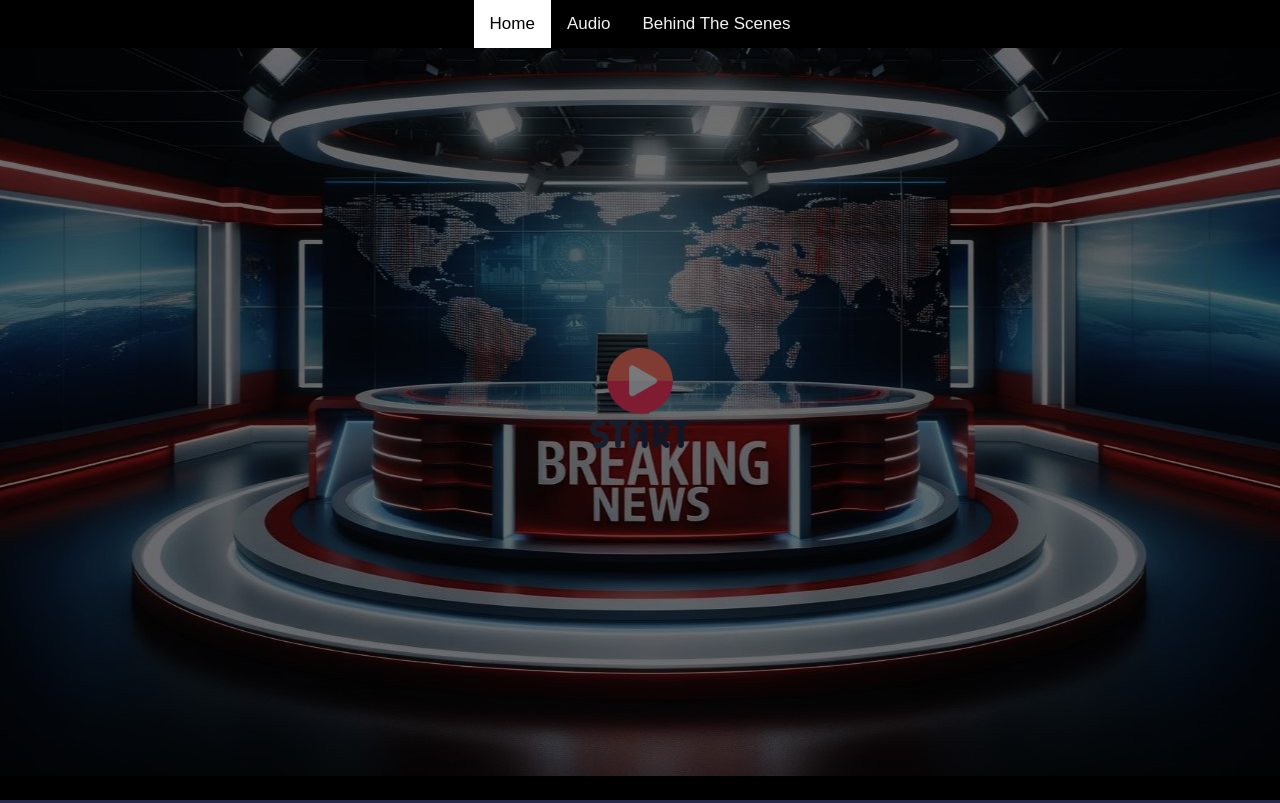
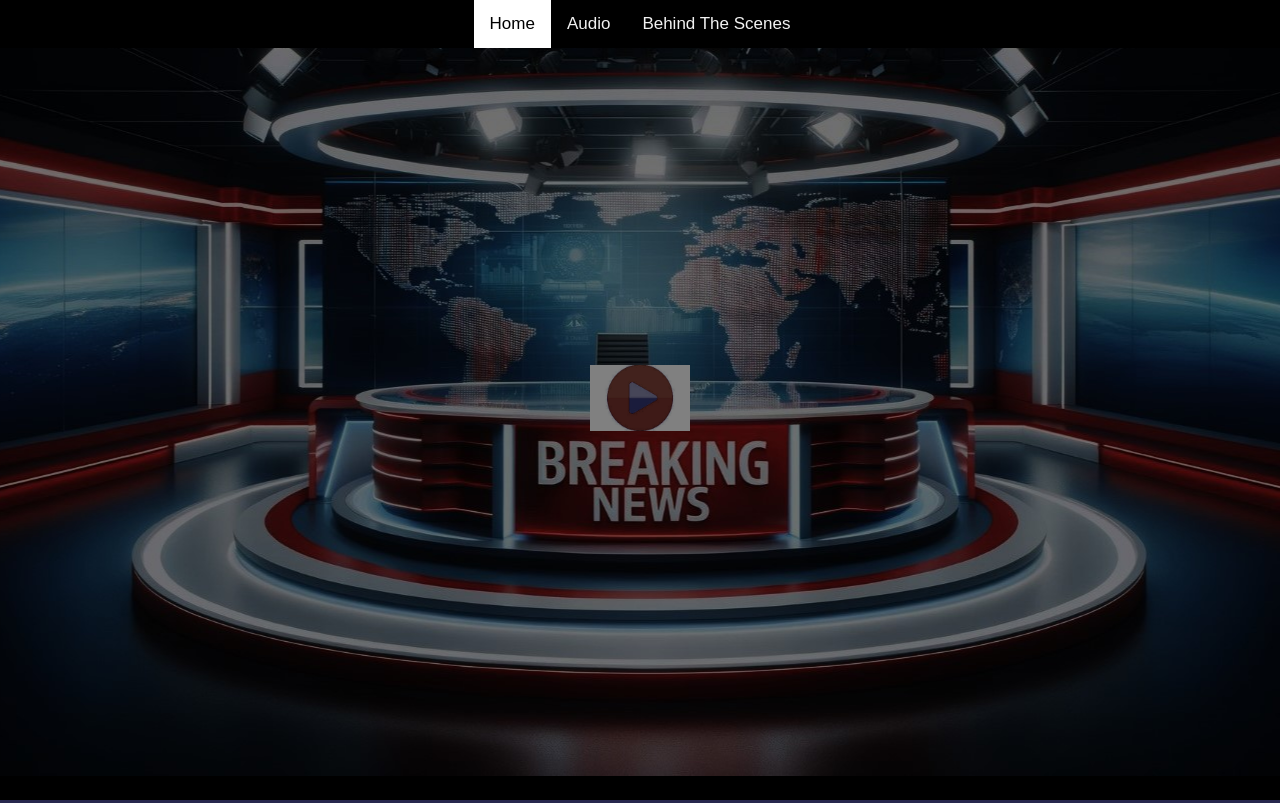
Before and after one commit to Buernortey67/SOUNDPROJECT, a plain HTML site: page index.html in a window 1280 px wide. Drawn offline with Linux system fonts and the light colour scheme.

Commit message:
Update index.html

```diff
--- a/index.html
+++ b/index.html
@@ -26,7 +26,7 @@
 
       <div class="frontpage" id="section">
         <a href="#" id="startButton">
-          <img src="images/startbutton.png" alt="Start Button">
+          <img src="images/startbutton.jpeg" alt="Start Button">
         </a>
       </div>
 
```
